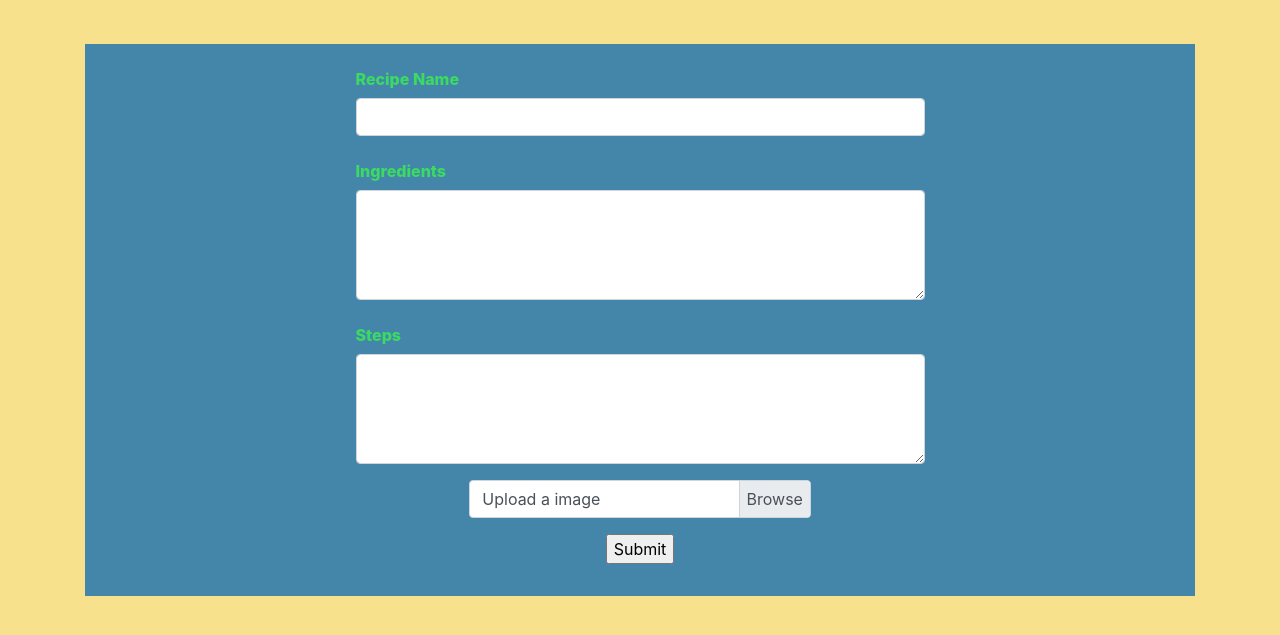
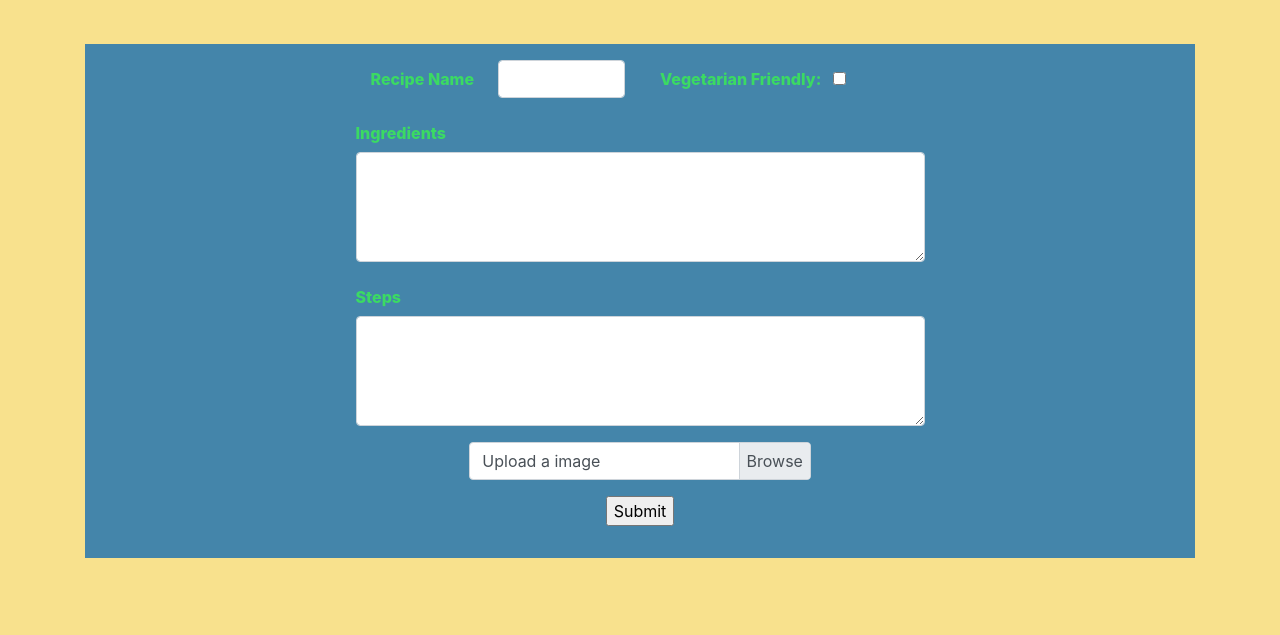
Before and after one commit to COR1999/one-byte-of-a-bakers-dozen, a Flask app: page /addRecipe in a window 1280 px wide. Shown: the part 56-691 px from the top of the page. Run offline with Flask 2, Linux system fonts and the light colour scheme; some libraries are stand-ins or nearby versions.

Commit message:
added form validation

```diff
--- a/run.py
+++ b/run.py
@@ -62,13 +62,20 @@ def createRecipe():
         ingredients = request.form.get("ingredients").split("\n")
         how_to = request.form.get("how_to").split("\n")
         recipeName = request.form.get("recipeName")
+        vegetarian = request.form.get("vegetarian")
+        if vegetarian == None:
+            vegetarian = False
+
+        # print(vegetarian)
         mongo.db.recipe_project.insert_one(
             {"recipeName": recipeName,
              "ingredients": ingredients,
              "how_to": how_to,
+             "vegetarian": vegetarian,
              "recipe_image_Id": randomFileName})
+        return "done"
 
-    return redirect(url_for('loadRecipe', recipeName=recipeName))
+# redirect(url_for('loadRecipe', recipeName=recipeName))
 
 
 @app.route("/showImage/<filename>")
--- a/static/css/style.css
+++ b/static/css/style.css
@@ -97,7 +97,24 @@ a:hover{
 
 label{
     font-weight: 800;
-    font-size: 2rem;
+}
+.form-check-label{
+    margin-top: auto;
+    padding-right:2rem;
+    padding-top: calc(.375rem + 1px);
+    padding-bottom: calc(.375rem + 1px);
+    margin-bottom: 0;
+    font-size: inherit;
+    line-height: 1.5;
+}
+
+.form-check-input{
+    margin-top: 0.75rem;
+    padding-top: calc(.375rem + 1px);
+    padding-bottom: calc(.375rem + 1px);
+    margin-bottom: 0;
+    font-size: inherit;
+    line-height: 2;
 }
 .col-form-label{
     font-size: 1rem;
@@ -107,5 +124,21 @@ label{
 .custom-file-label::after{
     padding-left: 2%;
     padding-right: 2%;
-    image
 }
+
+.vegetarian-true-false{
+    color: #6A3034;
+}
+.fa-li {
+    position: relative;
+    left: 0;
+    top: 0;
+    padding-top: .3rem;
+
+}
+.checkbox-true{
+    color: #3bda63;
+}
+.checkbox-false{
+    color: red;
+}
--- a/templates/addRecipe.html
+++ b/templates/addRecipe.html
@@ -13,11 +13,22 @@
     </div>
 </nav>
 {% extends 'layout/base.html'%} {% block content %}
-<div class="add-recipe-form ">
-    <form method="POST" action="/createRecipe" enctype="multipart/form-data" style="width: 50%;" class="mx-auto">
+<div class="add-recipe-form">
+    <form name="recipe-form" method="POST" action="/createRecipe" enctype="multipart/form-data" style="width: 50%;"
+        class="mx-auto" onsubmit="validate()">
         <div class="form-group row">
-            <label for="recipeName" class="col-form-label">Recipe Name</label>
-            <input type="text" name="recipeName" id="recipeName" class="form-control">
+            <div class="col-6">
+                <label for="recipeName" class="col-form-label">Recipe Name</label>
+                <input type="text" name="recipeName" id="recipeName" class="form-control"
+                    style="width: 50%; float:right;">
+            </div>
+            <div class="form-check col-6">
+                <label class="form-check-label" for="vegetarian">
+                    Vegetarian Friendly:
+                </label>
+                <input class="form-check-input" type="checkbox" value="True" onclick="toggle_check(this)"
+                    id="vegetarian" name="vegetarian">
+            </div>
         </div>
         <div class="form-group row">
             <label for="ingredients" class="col-form-label">Ingredients</label>
@@ -43,5 +54,4 @@
 
 
 
-
 {% endblock %}
--- a/templates/layout/base.html
+++ b/templates/layout/base.html
@@ -22,7 +22,8 @@
     <script src="https://stackpath.bootstrapcdn.com/bootstrap/4.4.1/js/bootstrap.min.js"
         integrity="sha384-wfSDF2E50Y2D1uUdj0O3uMBJnjuUD4Ih7YwaYd1iqfktj0Uod8GCExl3Og8ifwB6"
         crossorigin="anonymous"></script>
-    <script src="static/js/script.js"></script>
+    <script type="text/javascript" src="{{url_for('static', filename='js/script.js')}}"></script>
+
 </body>
 
 </html>
```
Also changed, not shown: static/js/script.js (+36 -0 lines), templates/recipeDetails.html (+9 -0 lines), testData.py (+6 -2 lines), testData/scones.jpeg (added), 2 other files.
